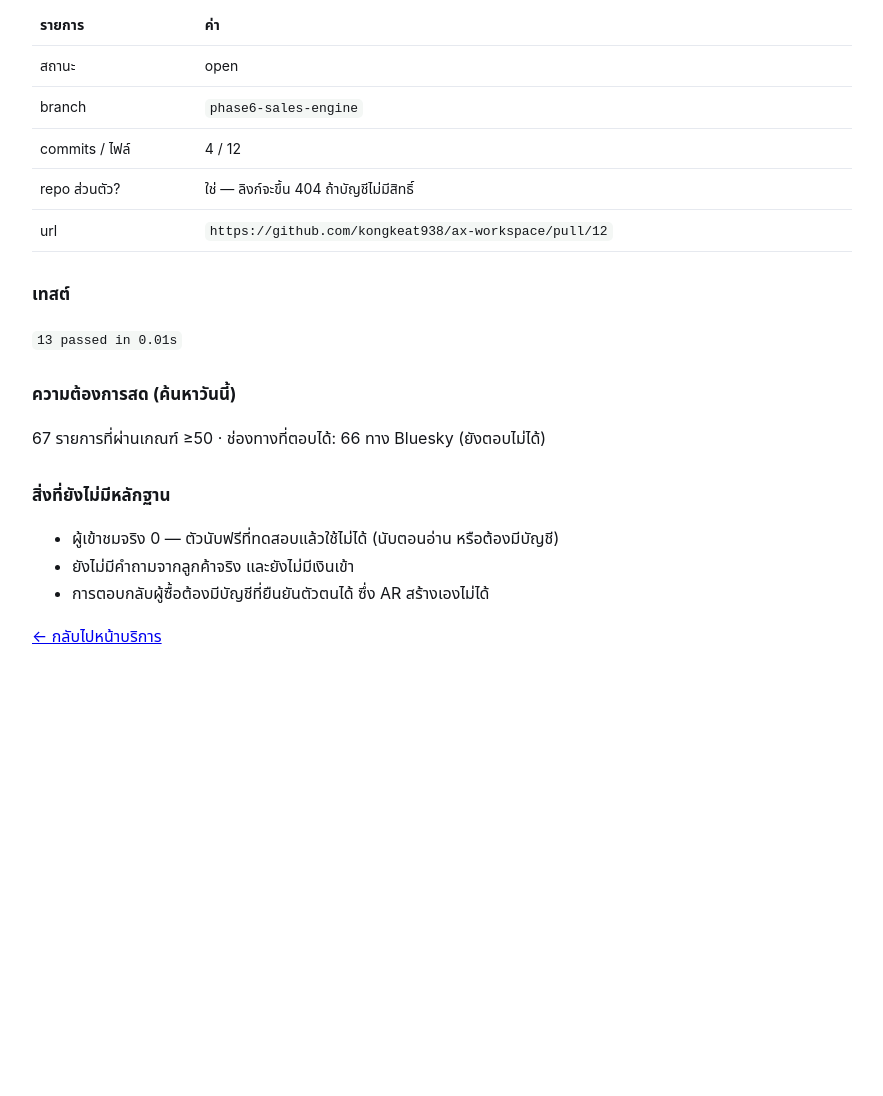
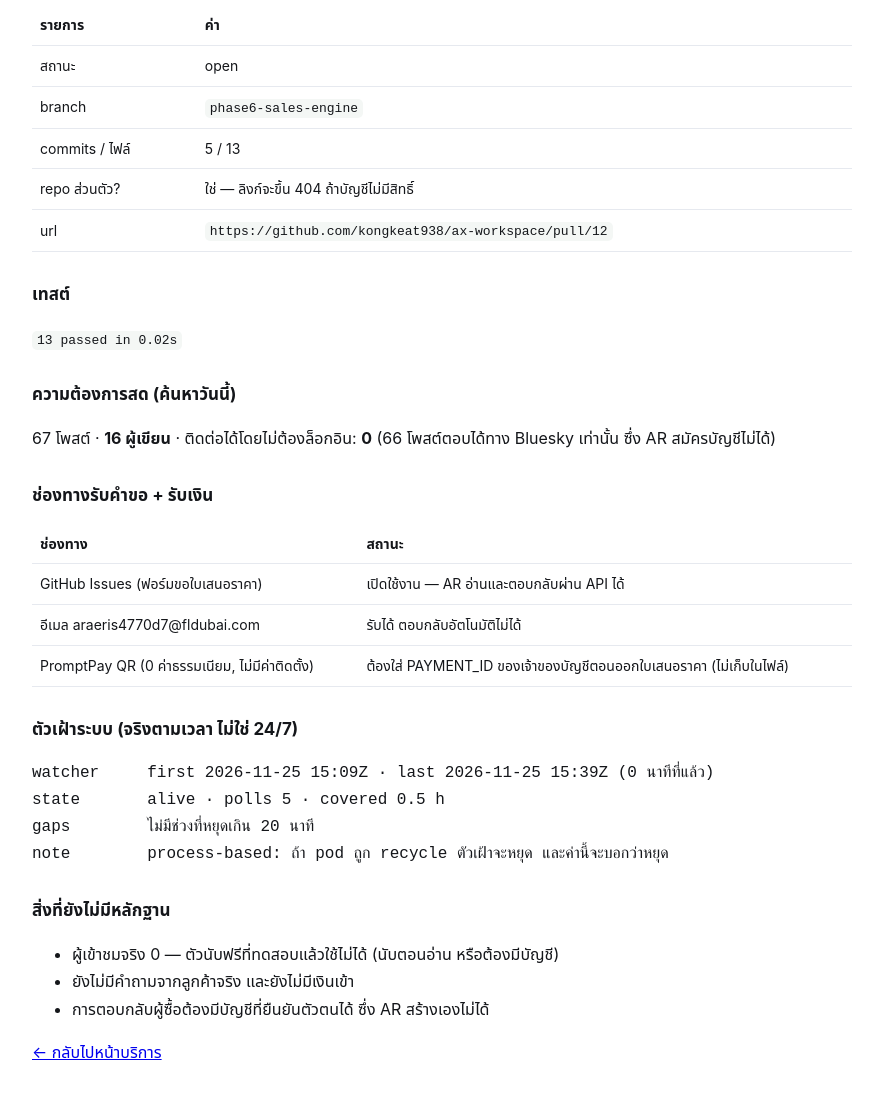
Before and after one commit to aerismusic8-alt/aeris-clips-site, a plain HTML site: page status.html in a window 1280 px wide. Shown: the part 360-1456 px from the top of the page, without its empty margins (198-1081 px from the left). Before the commit the page ends 1050 px from the top, so only its background shows below. Drawn offline with Linux system fonts and the light colour scheme.

Commit message:
site: status page adds leads-by-author, channels and real watcher uptime

```diff
--- a/status.html
+++ b/status.html
@@ -13,18 +13,29 @@ table{border-collapse:collapse;width:100%;font-size:14px}td,th{border-bottom:1px
 code{background:#f4f7f5;padding:2px 5px;border-radius:5px;font-size:13px}
 </style></head><body>
 <h1>สถานะระบบขาย — ข้อมูลจากไฟล์จริง</h1>
-<p>สร้างเมื่อ 2026-11-25 22:20 (เวลาไทย) · หน้านี้สร้างจากข้อมูลจริงในระบบ ไม่ได้พิมพ์ด้วยมือ</p>
+<p>สร้างเมื่อ 2026-11-25 22:40 (เวลาไทย) · หน้านี้สร้างจากข้อมูลจริงในระบบ ไม่ได้พิมพ์ด้วยมือ</p>
 <div class=grid><div class=card><span>คนภายนอกเข้าชมจริง</span><b>0</b><i>unique จาก GitHub traffic (อ่านแล้วไม่ขยับ)</i></div><div class=card><span>คนสอบถามจริง</span><b>0</b><i>อีเมลที่จัดว่าเป็นคำถาม (inbound.py)</i></div><div class=card><span>คนสั่งซื้อจริง</span><b>0</b><i>ไม่นับแถวทดสอบ</i></div><div class=card><span>เงินรับจริง</span><b>0 ฿</b><i>ออเดอร์ที่ปิดการขาย</i></div></div>
 <h2>Pull request</h2>
 <table><tr><th>รายการ</th><th>ค่า</th></tr>
 <tr><td>สถานะ</td><td>open</td></tr>
 <tr><td>branch</td><td><code>phase6-sales-engine</code></td></tr>
-<tr><td>commits / ไฟล์</td><td>4 / 12</td></tr>
+<tr><td>commits / ไฟล์</td><td>5 / 13</td></tr>
 <tr><td>repo ส่วนตัว?</td><td>ใช่ — ลิงก์จะขึ้น 404 ถ้าบัญชีไม่มีสิทธิ์</td></tr>
 <tr><td>url</td><td><code>https://github.com/kongkeat938/ax-workspace/pull/12</code></td></tr></table>
-<h2>เทสต์</h2><p><code>13 passed in 0.01s</code></p>
+<h2>เทสต์</h2><p><code>13 passed in 0.02s</code></p>
 <h2>ความต้องการสด (ค้นหาวันนี้)</h2>
-<p>67 รายการที่ผ่านเกณฑ์ ≥50 · ช่องทางที่ตอบได้: 66 ทาง Bluesky (ยังตอบไม่ได้)</p>
+<p>67 โพสต์ · <b>16 ผู้เขียน</b> · ติดต่อได้โดยไม่ต้องล็อกอิน: <b>0</b>
+(66 โพสต์ตอบได้ทาง Bluesky เท่านั้น ซึ่ง AR สมัครบัญชีไม่ได้)</p>
+<h2>ช่องทางรับคำขอ + รับเงิน</h2>
+<table><tr><th>ช่องทาง</th><th>สถานะ</th></tr>
+<tr><td>GitHub Issues (ฟอร์มขอใบเสนอราคา)</td><td>เปิดใช้งาน — AR อ่านและตอบกลับผ่าน API ได้</td></tr>
+<tr><td>อีเมล araeris4770d7@fldubai.com</td><td>รับได้ ตอบกลับอัตโนมัติไม่ได้</td></tr>
+<tr><td>PromptPay QR (0 ค่าธรรมเนียม, ไม่มีค่าติดตั้ง)</td><td>ต้องใส่ PAYMENT_ID ของเจ้าของบัญชีตอนออกใบเสนอราคา (ไม่เก็บในไฟล์)</td></tr></table>
+<h2>ตัวเฝ้าระบบ (จริงตามเวลา ไม่ใช่ 24/7)</h2>
+<pre>watcher     first 2026-11-25 15:09Z · last 2026-11-25 15:39Z (0 นาทีที่แล้ว)
+state       alive · polls 5 · covered 0.5 h
+gaps        ไม่มีช่วงที่หยุดเกิน 20 นาที
+note        process-based: ถ้า pod ถูก recycle ตัวเฝ้าจะหยุด และค่านี้จะบอกว่าหยุด</pre>
 <h2>สิ่งที่ยังไม่มีหลักฐาน</h2>
 <ul><li>ผู้เข้าชมจริง 0 — ตัวนับฟรีที่ทดสอบแล้วใช้ไม่ได้ (นับตอนอ่าน หรือต้องมีบัญชี)</li>
 <li>ยังไม่มีคำถามจากลูกค้าจริง และยังไม่มีเงินเข้า</li>
```
